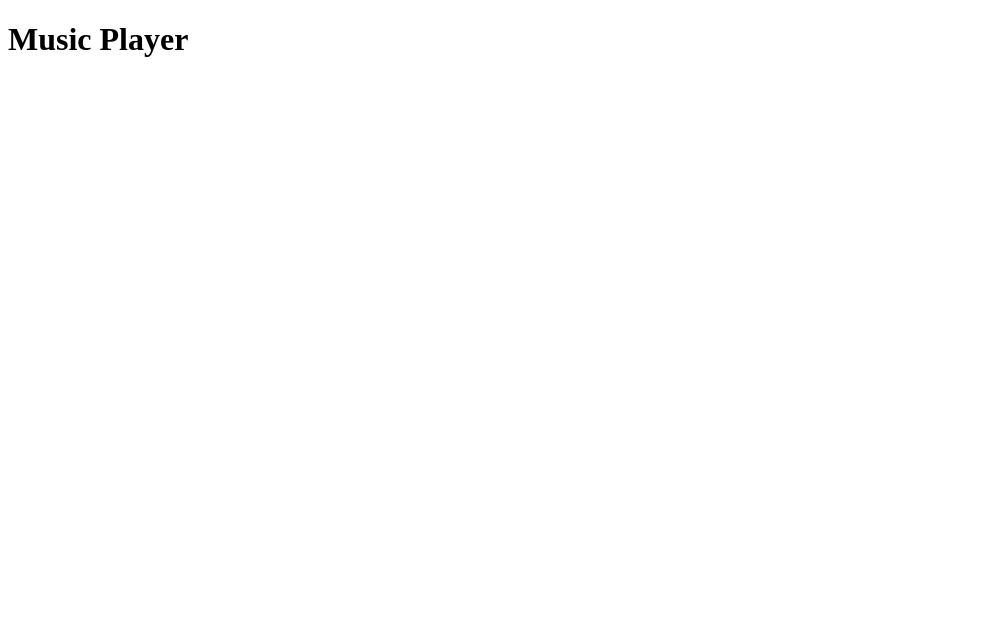
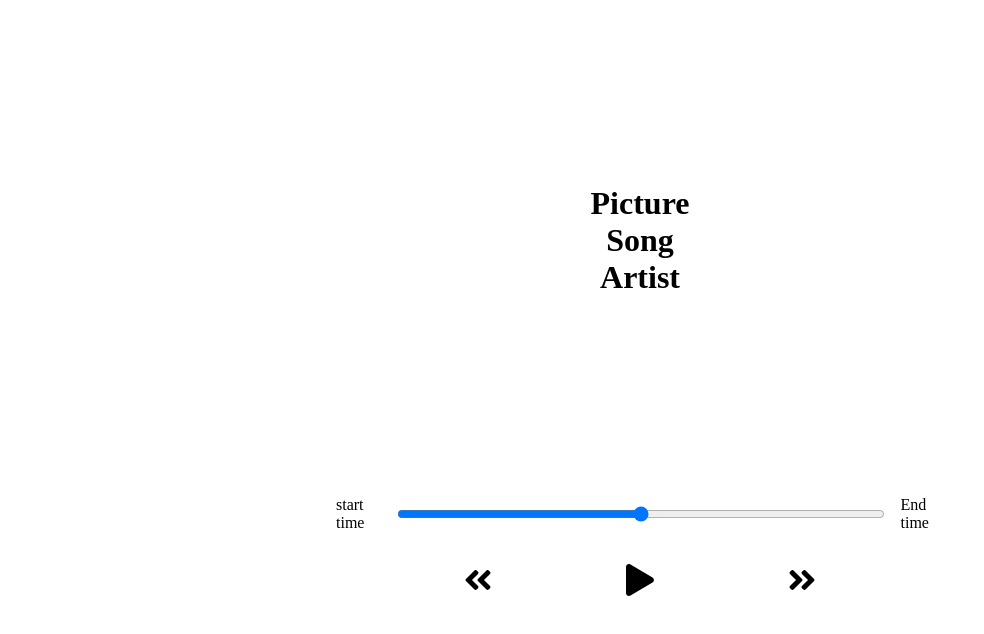
Before and after one commit to pdd27673/music-player, a React (Create React App) app: page / in a window 1280 px wide. Shown: the top 634 px of the page, without its empty margins (0-984 px from the left). Built offline with nearby package versions, Linux system fonts and the light colour scheme.

Commit message:
ChillBop file created

```diff
--- a/src/App.js
+++ b/src/App.js
@@ -1,11 +1,17 @@
 import React from 'react';
+// Import styles
+import './styles/app.scss';
+// adding components
+import Player from './components/Player';
+import Song from './components/Song';
 
 function App() {
-	return (
-		<div className='App'>
-			<h1>Music Player</h1>
-		</div>
-	);
+  return (
+    <div className="App">
+      <Song />
+      <Player />
+    </div>
+  );
 }
 
 export default App;
--- /dev/null
+++ b/src/components/Player.js
@@ -0,0 +1,36 @@
+import React from 'react';
+
+// Icons
+import { FontAwesomeIcon } from '@fortawesome/react-fontawesome';
+import {
+  faAngleDoubleLeft,
+  faAngleDoubleRight,
+  faPlay,
+} from '@fortawesome/free-solid-svg-icons';
+
+const Player = () => {
+  return (
+    <div className="player">
+      <div className="time-control">
+        <p>start time</p>
+        <input type="range" />
+        <p>End time</p>
+      </div>
+      <div className="play-control">
+        <FontAwesomeIcon
+          className="skip-back"
+          size="2x"
+          icon={faAngleDoubleLeft}
+        />
+        <FontAwesomeIcon className="play" size="2x" icon={faPlay} />
+        <FontAwesomeIcon
+          className="skip-forward"
+          size="2x"
+          icon={faAngleDoubleRight}
+        />
+      </div>
+    </div>
+  );
+};
+
+export default Player;
--- /dev/null
+++ b/src/components/Song.js
@@ -0,0 +1,13 @@
+import React from 'react';
+
+const Song = () => {
+  return (
+    <div className="song-container">
+      <h1>Picture</h1>
+      <h1>Song</h1>
+      <h1>Artist</h1>
+    </div>
+  );
+};
+
+export default Song;
--- a/src/reportWebVitals.js
+++ b/src/reportWebVitals.js
@@ -1,4 +1,4 @@
-const reportWebVitals = onPerfEntry => {
+const reportWebVitals = (onPerfEntry) => {
   if (onPerfEntry && onPerfEntry instanceof Function) {
     import('web-vitals').then(({ getCLS, getFID, getFCP, getLCP, getTTFB }) => {
       getCLS(onPerfEntry);
--- /dev/null
+++ b/src/styles/_player.scss
@@ -0,0 +1,32 @@
+.player {
+    display: flex;
+    flex-direction: column;
+    align-items: center;
+    justify-content: space-between;
+}
+
+.time-control {
+    width: 50%;
+    display: flex;
+
+    input {
+        width: 100%;
+        padding: 1.2rem;
+    }
+
+    p {
+        padding: 1rem;
+    }
+}
+
+.play-control {
+    display: flex;
+    justify-content: space-between;
+    align-items: center;
+    padding: 1rem;
+    width: 30%;
+
+    svg {
+        cursor: pointer;
+    }
+}
--- /dev/null
+++ b/src/styles/_song.scss
@@ -0,0 +1,7 @@
+.song-container {
+    min-height: 60vh;
+    display: flex;
+    flex-direction: column;
+    align-items: center;
+    justify-content: center;
+}
--- /dev/null
+++ b/src/styles/app.scss
@@ -0,0 +1,8 @@
+* {
+    margin: 0;
+    padding: 0;
+    box-sizing: border-box;
+}
+
+@import './song';
+@import './player'
```
Also changed, not shown: package.json (+14 -0 lines), src/index.js (+4 -4 lines), src/util.js (added, +78 -0 lines), .eslintrc.js (added), .prettierrc.js (added), 2 other files (tests, documents, lock files or other folders).
